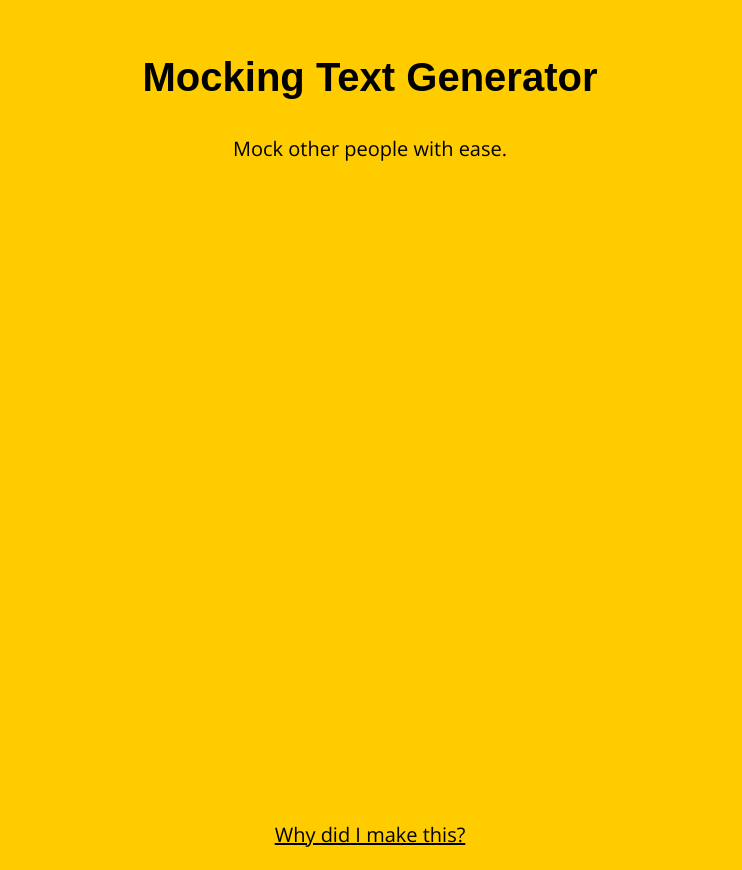
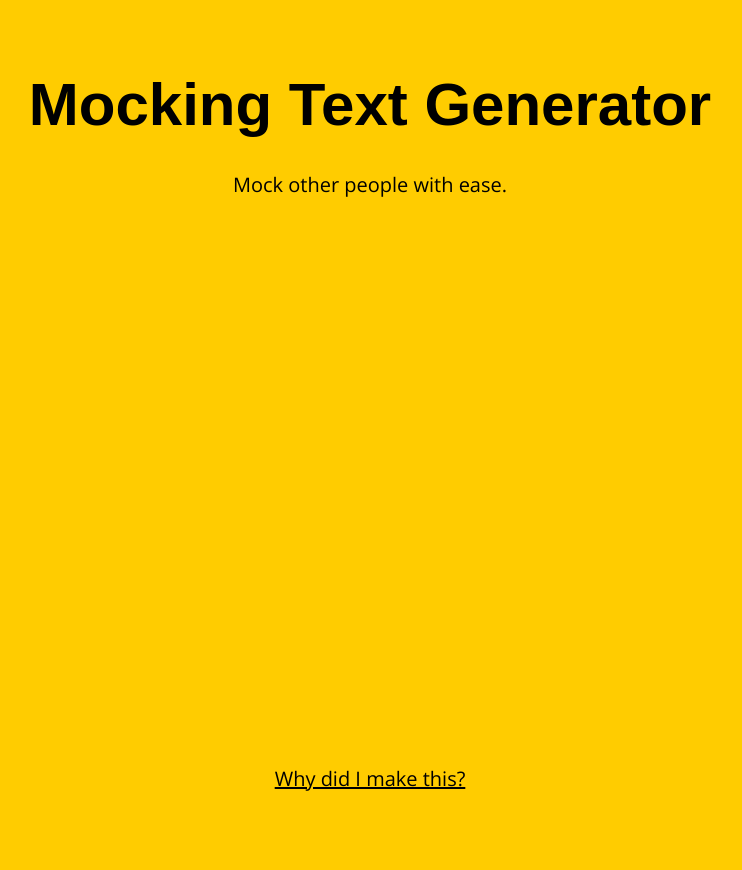
Before and after one commit to dannydi12/mocking-meme-generator, a plain HTML site: page index.html in a window 1280 px wide. Shown: the whole page, without its empty margins (270-1012 px from the left). After the commit the page ends 814 px from the top, so only its background shows below. Drawn offline with nearby package versions, Linux system fonts and the light colour scheme; a web font is replaced by a local one.

Commit message:
made title larger

```diff
--- a/main.css
+++ b/main.css
@@ -9,6 +9,8 @@ body {
 
 h1 {
     font-family: 'Francois One', sans-serif;
+    font-size: 3em;
+    margin-bottom: 0;
 }
 
 main {
@@ -17,7 +19,7 @@ main {
     align-items: center;
     text-align: center;
     padding: 20px;
-    min-height: 100vh;
+    min-height: 93vh;
 }
 
 .hidden {
```
